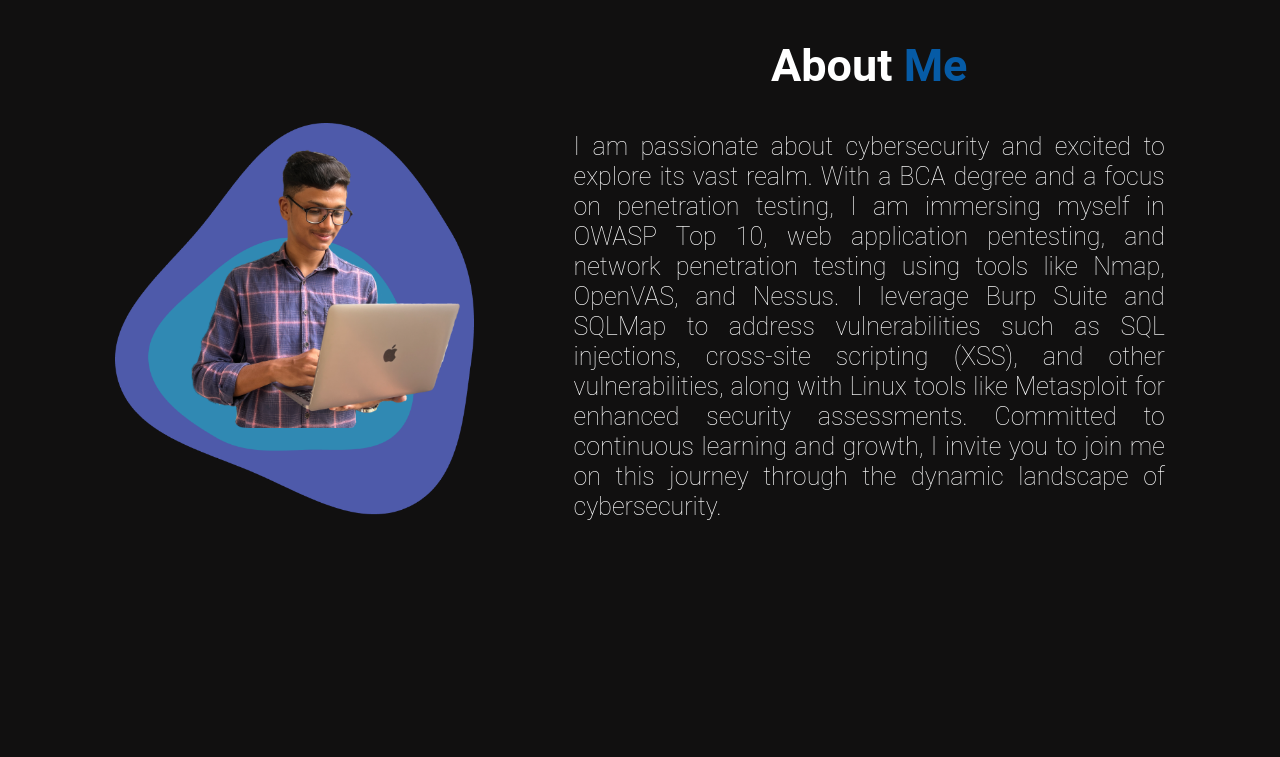
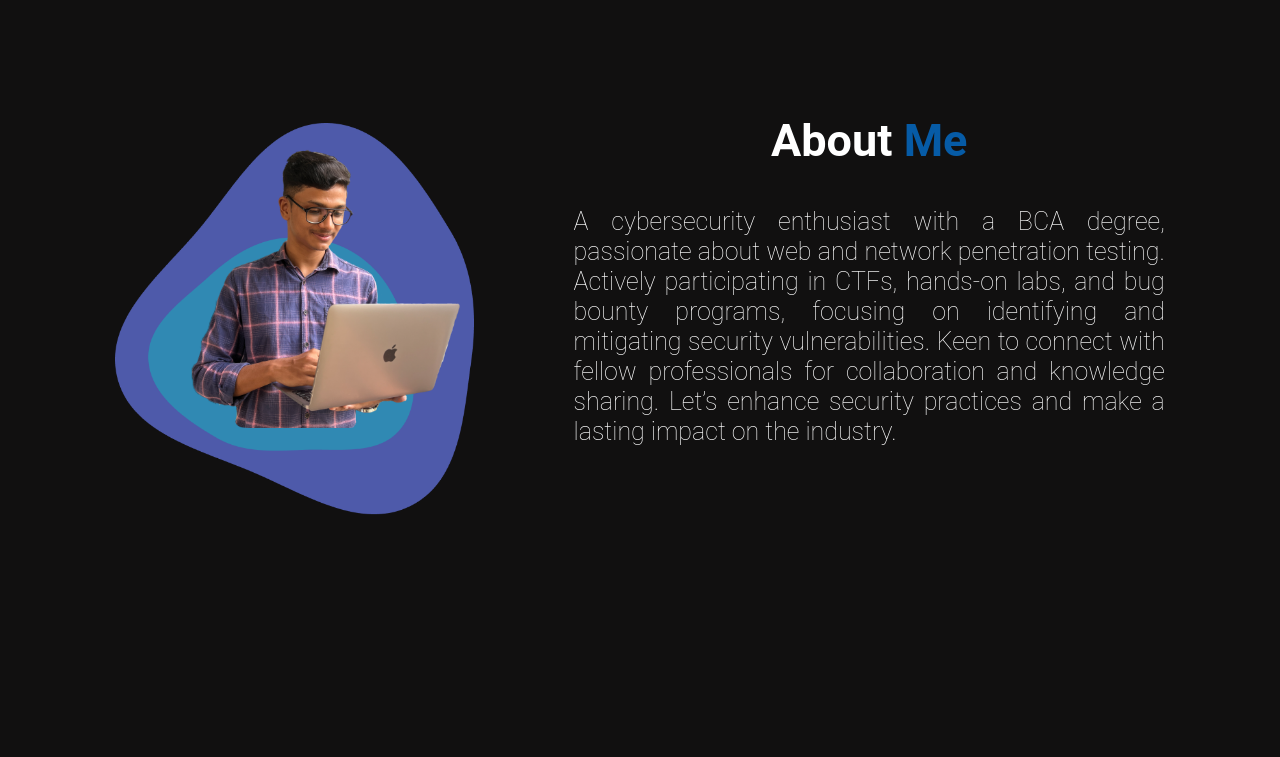
Before and after one commit to Jazeye/jazeye.github.io, a plain HTML site: page index.html in a window 1280 px wide. Shown: the part 940-1697 px from the top of the page. Drawn offline with nearby package versions, Linux system fonts and the light colour scheme.

Commit message:
changed about

```diff
--- a/index.html
+++ b/index.html
@@ -79,12 +79,10 @@
     </div>
     <div class="about-content">
       <h2 class="heading">About <span>Me</span></h2>
-      <p>I am passionate about cybersecurity and excited to explore its vast realm. With a BCA degree and a focus on
-        penetration testing, I am immersing myself in OWASP Top 10, web application pentesting, and network penetration
-        testing using tools like Nmap, OpenVAS, and Nessus. I leverage Burp Suite and SQLMap to address vulnerabilities
-        such as SQL injections, cross-site scripting (XSS), and other vulnerabilities, along with Linux tools like
-        Metasploit for enhanced security assessments. Committed to continuous learning and growth, I
-        invite you to join me on this journey through the dynamic landscape of cybersecurity.</p>
+      <p>A cybersecurity enthusiast with a BCA degree, passionate about web and network penetration testing. Actively
+        participating in CTFs, hands-on labs, and bug bounty programs, focusing on identifying and mitigating security
+        vulnerabilities. Keen to connect with fellow professionals for collaboration and knowledge sharing. Let’s enhance
+        security practices and make a lasting impact on the industry.</p>
     </div>
   </section>
   <!-- skill section -->
```
